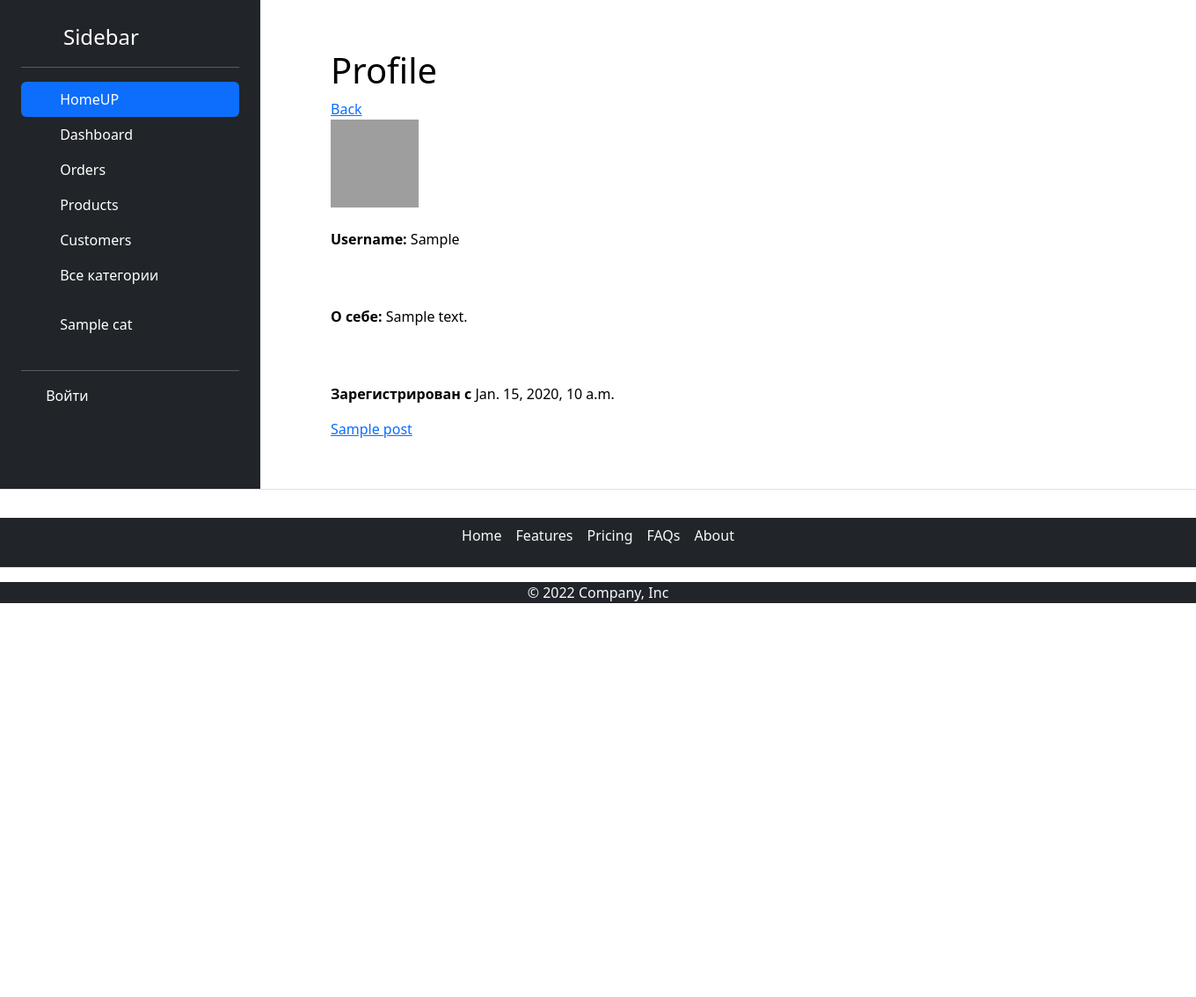
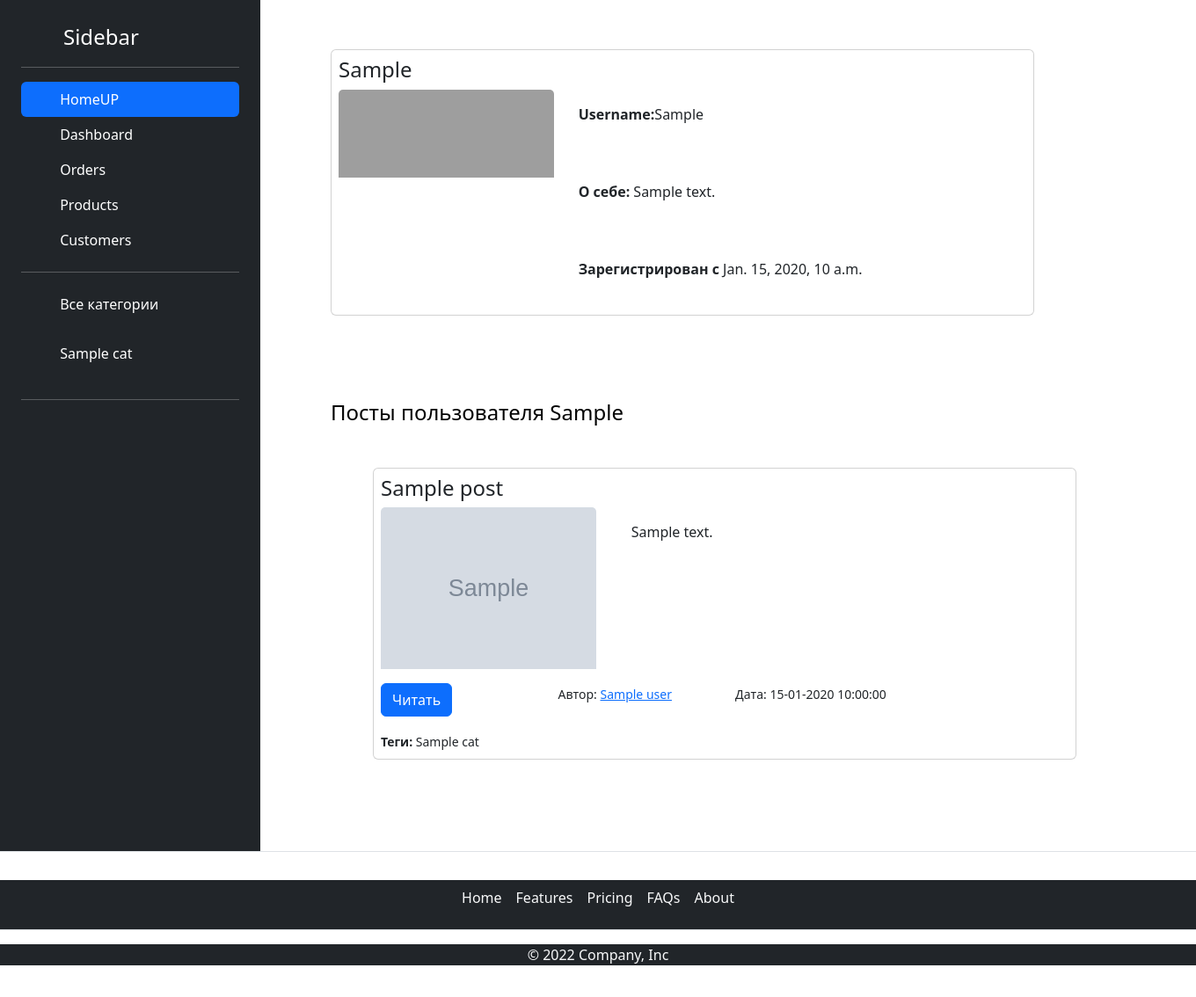
Before and after one commit to ek1roff/django_rest_project, a Django app: template drfsite/blog/templates/blog/user_profile.html in a window 1360 px wide. Shown: the part 56-1190 px from the top of the page at 88% size. Before the commit the page ends 742 px from the top, so only its background shows below. Run offline with Django 4.2, Linux system fonts and the light colour scheme; the template is opened without the code that fills it: most values are stand-ins (such as "Sample title", 1, 10 or a date in 2020); grey boxes marked "Sample" are stand-in pictures; parts of the project's set-up code (start-up, migrations or seed data) failed here and were passed over; grey boxes are pictures that could not be loaded.

Commit message:
+profile page 0.3

```diff
--- a/drfsite/blog/templates/blog/base.html
+++ b/drfsite/blog/templates/blog/base.html
@@ -51,10 +51,22 @@
           <div class="col-auto">
             <div class="d-grid gap-2 d-md-flex justify-content-md-end">
             {% if request.user.is_authenticated %}
-            <a href="{% url 'logout' %}" class="btn btn-outline-light">Выход</a>
+              <div class="dropdown">
+                <a href="#" class="d-flex align-items-center text-white text-decoration-none dropdown-toggle" id="dropdownUser1" data-bs-toggle="dropdown" aria-expanded="false">
+                  <img src="https://github.com/mdo.png" alt="" width="32" height="32" class="rounded-circle me-2">
+                  <strong>{{ user.username }}</strong>
+                </a>
+                <ul class="dropdown-menu dropdown-menu-dark text-small shadow" aria-labelledby="dropdownUser1">
+                  <li><a class="dropdown-item" href="{% url 'addpage' %}">Создать пост</a></li>
+                  <li><a class="dropdown-item" href="#">Settings</a></li>
+                  <li><a class="dropdown-item" href="{% url 'user_profile' pk=user.id %}">Профиль</a></li>
+                  <li><hr class="dropdown-divider"></li>
+                  <li><a class="dropdown-item" href="{% url 'logout' %}">Выход</a></li>
+                </ul>
+              </div>
             {% else %}
-            <a href="{% url 'login' %}" class="btn btn-outline-light mr-2">Вход</a>
-            <a href="{% url 'register' %}" class="btn btn-outline-light mr-2">Регистрация</a>
+              <a href="{% url 'login' %}" class="btn btn-outline-light mr-2">Вход</a>
+              <a href="{% url 'register' %}" class="btn btn-outline-light mr-2">Регистрация</a>
             {% endif %}
             </div>
           </div>
@@ -109,6 +121,7 @@
             </a>
           </li>
 
+          <hr>
            {% if cat_selected == 0 %}
                <li class="nav-item">
                  <a href="#" class="nav-link active" aria-current="page">
@@ -149,28 +162,8 @@
         </ul>
         <hr>
 
-        {% if request.user.is_authenticated %}
-        <div class="dropdown">
-          <a href="#" class="d-flex align-items-center text-white text-decoration-none dropdown-toggle" id="dropdownUser1" data-bs-toggle="dropdown" aria-expanded="false">
-            <img src="https://github.com/mdo.png" alt="" width="32" height="32" class="rounded-circle me-2">
-            <strong>{{ user.username }}</strong>
-          </a>
-          <ul class="dropdown-menu dropdown-menu-dark text-small shadow" aria-labelledby="dropdownUser1">
-            <li><a class="dropdown-item" href="{% url 'addpage' %}">New project...</a></li>
-            <li><a class="dropdown-item" href="#">Settings</a></li>
-            <li><a class="dropdown-item" href="{% url 'user_profile' pk=user.id %}">Profile</a></li>
-            <li><hr class="dropdown-divider"></li>
-            <li><a class="dropdown-item" href="#">Sign out</a></li>
-          </ul>
-        </div>
-        {% else %}
-        <div><a href="{% url 'login' %}" class="nav-link text-white">
-          <svg class="bi me-2" width="16" height="16"><use xlink:href="#people-circle"/></svg>
-          Войти
-        </a></div>
-        {% endif %}
 
-        <div class="nav nav-pills flex-column mb-auto"></div>
+
       </div>
       </div>
     </td>
--- a/drfsite/blog/templates/blog/index.html
+++ b/drfsite/blog/templates/blog/index.html
@@ -4,7 +4,7 @@
 
 {% for p in posts %}
 <div class="container p-5">
-  <div class="card" style="width:45rem">
+  <div class="card" style="width:50rem">
     <div class="container p-2">
       <div class="row">
         <h4 class="card-title">{{ p.title }}</h4>
--- a/drfsite/blog/templates/blog/user_profile.html
+++ b/drfsite/blog/templates/blog/user_profile.html
@@ -2,34 +2,91 @@
 {% load static %}
 {% block content %}
 
+{% if page_user.id == user.id %}
+  <h4>Привет, {{ user.username }}</h4>
+{% endif %}
+
 <div class="container p-5">
-<div class="header-bar">
-  <h1>Profile</h1>
-    <a href="{% url 'index' %}">Back</a>
+  <div class="card" style="width:50rem">
+    <div class="container p-2">
+      <div class="row">
+        <h4 class="card-title">{{ page_user }}</h4>
+      </div>
+      <div class="row">
+        <div class="col-4">
+            {% if user.profile.profile_pic %}
+             <img src="{{ profile.profile_pic.url }}" height=100 width=100 class="card-img-top">
+            {% else %}
+             <img src="{% static 'blog/images/cat.svg' %}" height=100 width=100 class="card-img-top">
+            {% endif %}
+        </div>
+        <div class="col-8">
+
+
+  <div class="row">
+    <div class="card-body">
+
+
+    <p><strong>Username:</strong>{{ page_user }}</p><br><br>
+    <p><strong>О себе:</strong> {{ profile.bio }}</p><br><br>
+    <p><strong>Зарегистрирован с </strong>{{ page_user.date_joined }}</p>
+
+
+    </div>
+  </div>
+  </div>
+      </div>
+    </div>
+  </div>
 </div>
 
-<div class="card-body">
-{% if user.profile.profile_pic %}
- <img src="{{ profile.profile_pic.url }}" height=100 width=100><br><br>
+<div class="container p-5">
+
+{% if posts %}
+
+<div class="row">
+    <h4 class="card-title">Посты пользователя {{ page_user }}</h4>
+</div>
+{% for p in posts %}
+<div class="container p-5">
+  <div class="card" style="width:50rem">
+    <div class="container p-2">
+      <div class="row">
+        <h4 class="card-title">{{ p.title }}</h4>
+      </div>
+      <div class="row">
+        <div class="col-4"><img src="{{ p.photo.url }}" alt="" class="card-img-top"></div>
+        <div class="col-8">
+          <div class="card-body">
+            <div class="card-text">{{p.content|linebreaks|truncatewords:50}}</div>
+          </div>
+        </div>
+      </div>
+    </div>
+    <div class="container p-2">
+      <div class="row">
+        <div class="col-3">
+          <a href="{{ p.get_absolute_url }}" class="btn btn-primary">Читать</a>
+        </div>
+        <div class="col-3">
+          <small>Автор: <a href="{% url 'user_profile' pk=p.user_id %}">{{ p.user }}</a></small>
+        </div>
+        <div class="col-6">
+          <small>Дата: {{p.time_update|date:"d-m-Y H:i:s"}}</small>
+        </div>
+      </div>
+    </div>
+    <div class="container p-2">
+      <small><b>Теги:</b> {{ p.cat }}</small>
+    </div>
+  </div>
+</div>
+{% endfor %}
+
 {% else %}
- <img src="{% static 'blog/images/cat.svg' %}" height=100 width=100><br><br>
+    <div>Постов пока нет</div>
 {% endif %}
 
-<p><strong>Username:</strong> {{ page_user }}</p><br><br>
-<p><strong>О себе:</strong> {{ profile.bio }}</p><br><br>
-<p><strong>Зарегистрирован с </strong>{{ page_user.date_joined }}</p>
+</div>
 
-
-{% if page_user.id == user.id %}
-    <p>Привет</p>
-
-{% endif %}
-
-{% for p in posts %}
-    <a href="{{ p.get_absolute_url }}">{{ p.title }} </a>
-{% endfor %}
-
-
-</div>
-</div>
 {% endblock content %}
```
Also changed, not shown: drfsite/blog/views.py (+8 -8 lines), drfsite/db.sqlite3.
